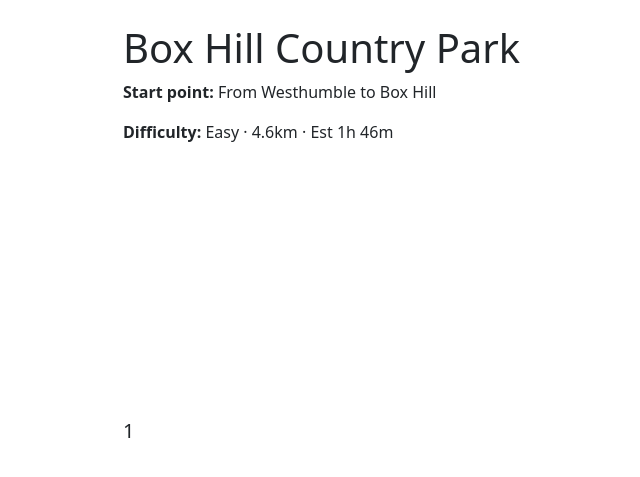
After one commit to dexv-hub/Trail-App, a Django app: a page that uses hikeApp/main/templates/main/layout.html in a window 1280 px wide. The commit adds this page. Shown: the top 477 px of the page, without its empty margins (5-645 px from the left). Run offline with Django 4.2, Linux system fonts and the light colour scheme; data comes from the database, SQL or seed files in the repository; both versions use the stored data as it was after the commit.

Commit message:
placedetail.html

```diff
--- a/hikeApp/main/static/main/css/main.css
+++ b/hikeApp/main/static/main/css/main.css
@@ -118,3 +118,13 @@
     display: flex;
 
 }
+
+.trails {
+    font-size: 20px;
+    padding-left: 10%;
+    padding-right: 30%;
+    padding-top: 20%;
+}
+.name, .difficulty, .startpoint{
+    padding-left: 10%;
+}
--- a/hikeApp/main/templates/main/index.html
+++ b/hikeApp/main/templates/main/index.html
@@ -15,7 +15,7 @@
 <div class="places">
   {% for place in places %}
     <div class="place-card">
-      <img src="{{ place.image.url }}" alt="{{ place.name }}"  class="place-image" >
+        <a href="{% url 'place_detail' place.slug %}" ><img src="{{ place.image.url }}" alt="{{ place.name }}"  class="place-image" ></a>
         <h3 class="fontmain">{{ place.name }}</h3>
         <p class="fontaddress">{{ place.address }}</p>
         <p class="fontdesc">{{ place.description}}</p>
--- a/hikeApp/main/templates/main/layout.html
+++ b/hikeApp/main/templates/main/layout.html
@@ -31,8 +31,8 @@
       </ul>
 
       <ul class="reg">
-        <li><a href="{% url 'login' %}" class="loginbutton">Log in</a></li>
-        <li><a href="{% url 'signup' %}" class="signupbutton">Sign up</a></li>
+        <a href="{% url 'login' %}" class="loginbutton">Log in</a>
+        <a href="{% url 'signup' %}" class="signupbutton">Sign up</a>
       </ul>
     </header>
 
--- a/hikeApp/places/models.py
+++ b/hikeApp/places/models.py
@@ -5,6 +5,7 @@ class Place(models.Model):
     address = models.CharField(max_length=50)
     image = models.ImageField(upload_to='places/')
     description = models.CharField(max_length=100)
+    trails = models.TextField()
     slug = models.SlugField(unique=True)
 
     def __str__(self):
--- /dev/null
+++ b/hikeApp/places/templates/places/place_detail.html
@@ -0,0 +1,8 @@
+
+{% extends 'main/layout.html' %}
+{% block content %}
+    <h1 class="name">{{ place.name }}</h1>
+    <p class="startpoint"><strong>Start point:</strong> {{ place.address }}</p>
+    <p class="difficulty" ><strong>Difficulty:</strong> {{ place.description }}</p>
+    <p class="trails"> {{ place.trails }} </p>
+{% endblock %}
--- a/hikeApp/places/urls.py
+++ b/hikeApp/places/urls.py
@@ -2,5 +2,5 @@ from django.urls import path
 from . import views
 
 urlpatterns = [
-
+    path('<slug:slug>/', views.place_detail, name='place_detail'),
 ]
--- a/hikeApp/places/views.py
+++ b/hikeApp/places/views.py
@@ -1 +1,6 @@
-from django.shortcuts import render
+from django.shortcuts import render, get_object_or_404
+from .models import Place
+
+def place_detail(request, slug):
+    place = get_object_or_404(Place, slug=slug)
+    return render(request, 'places/place_detail.html', {'place': place})
```
Also changed, not shown: hikeApp/Users/migrations/0001_initial.py (added), hikeApp/db.sqlite3, hikeApp/places/migrations/0003_place_trails.py (added).
